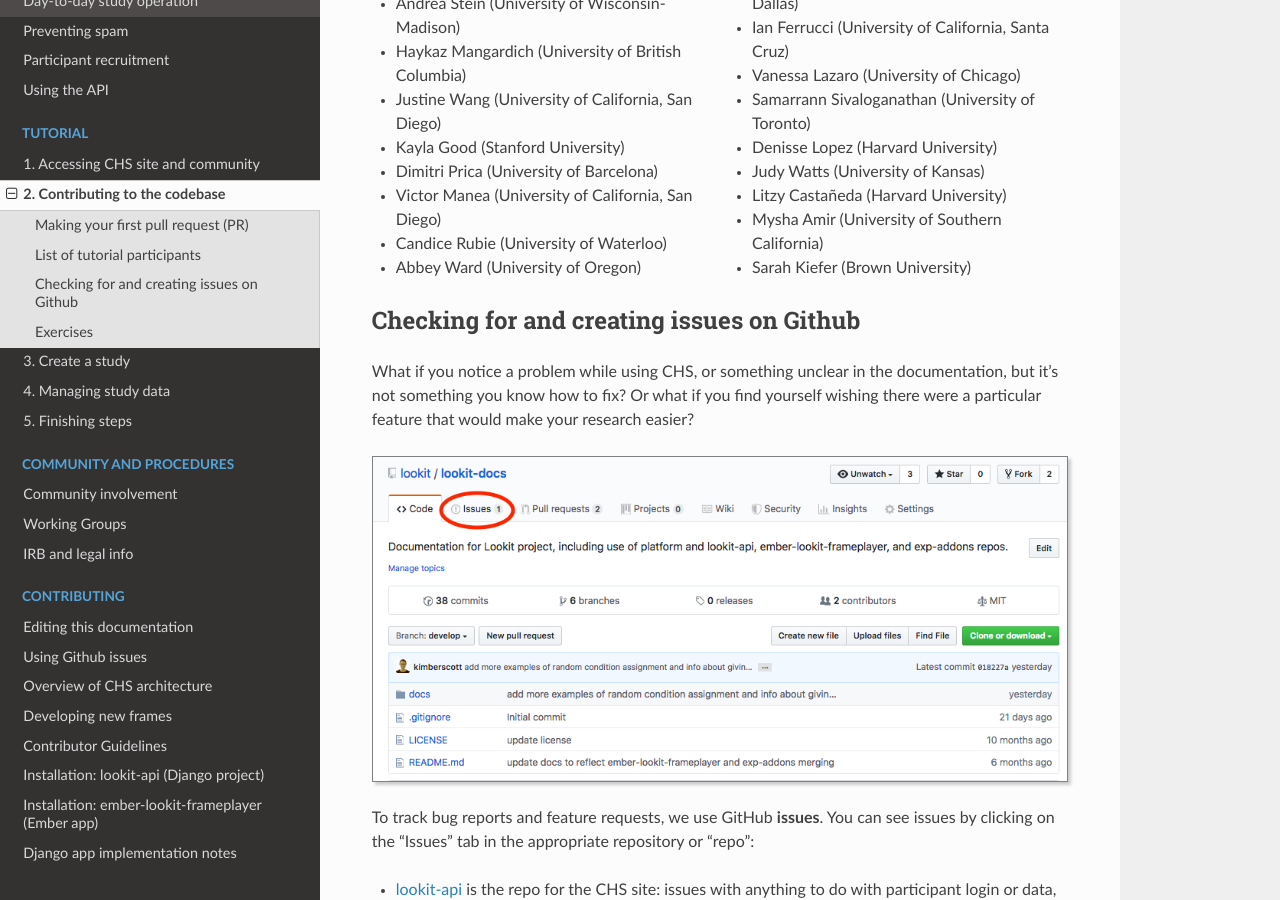
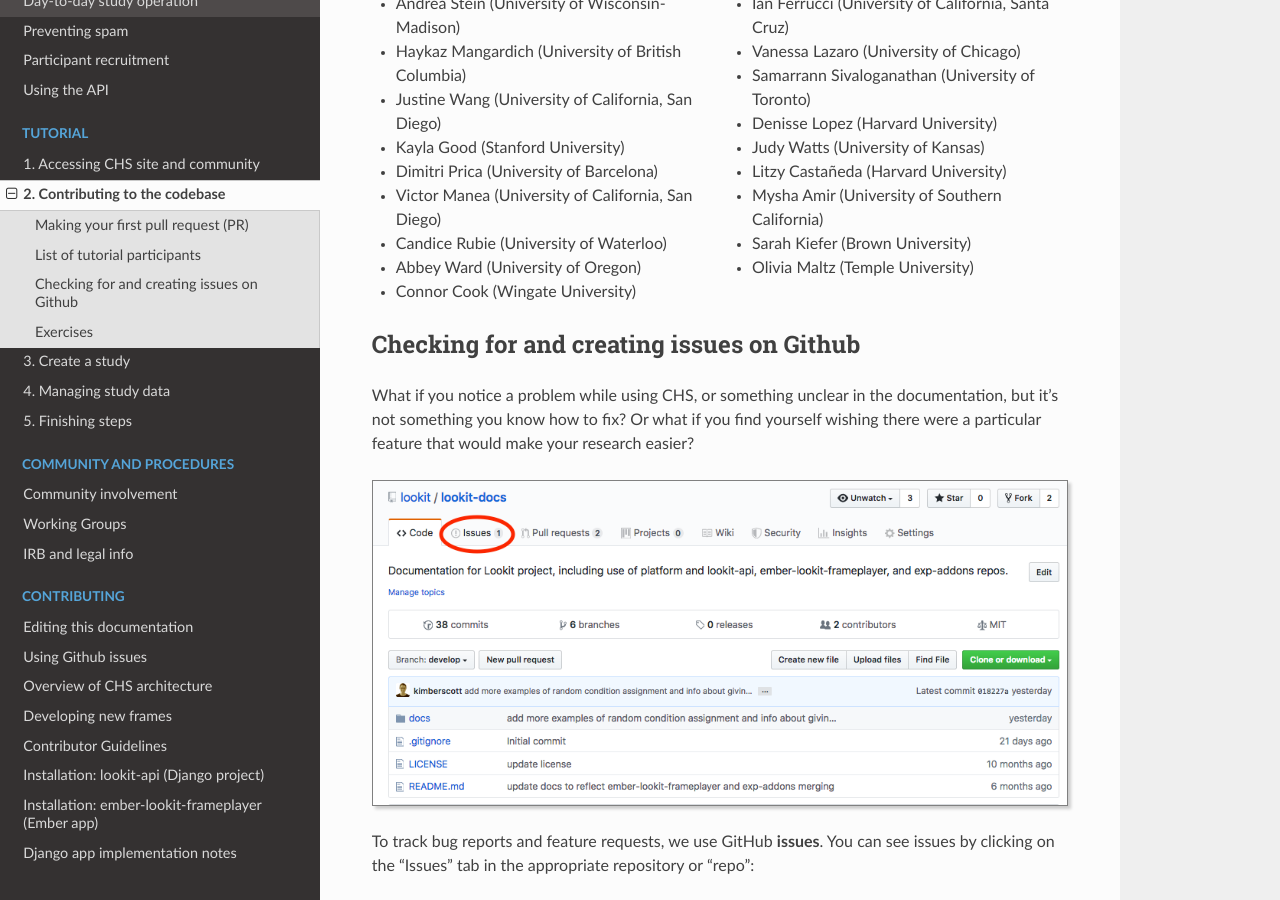
Before and after one commit to lookit/lookit-docs, a Sphinx documentation site: the page built from docs/source/tutorial-contributing.rst, in a window 1280 px wide and 900 px high, scrolled down 9129 px. Built offline with Sphinx 7.4.7 and the Read the Docs theme 3.1.0, drawn with Linux system fonts in a browser that asks for light colours.

Commit message:
Update tutorial-contributing.rst with name

```diff
--- a/docs/source/tutorial-contributing.rst
+++ b/docs/source/tutorial-contributing.rst
@@ -366,6 +366,7 @@
 - Litzy Castañeda (Harvard University)
 - Mysha Amir (University of Southern California)
 - Sarah Kiefer (Brown University)
+- Olivia Maltz (Temple University)
 
 Checking for and creating issues on Github
 -------------------------------------------
```
